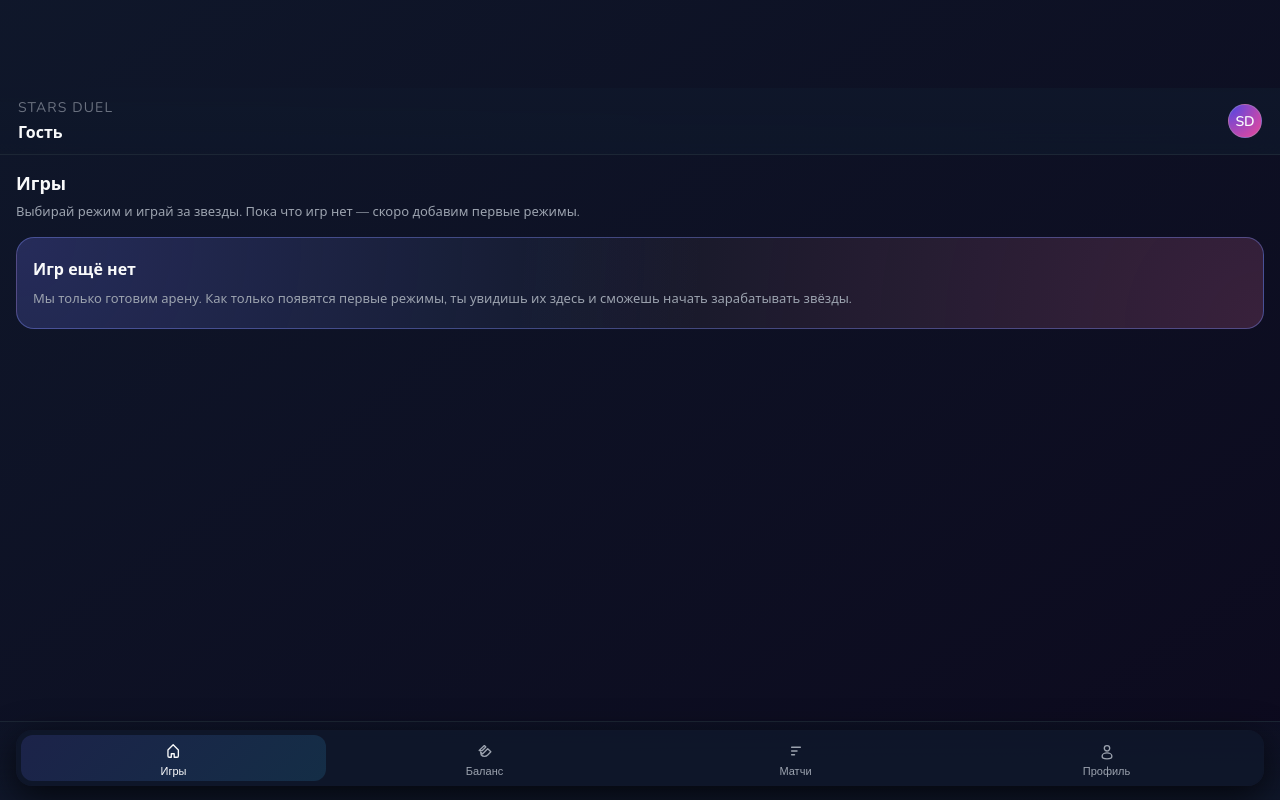
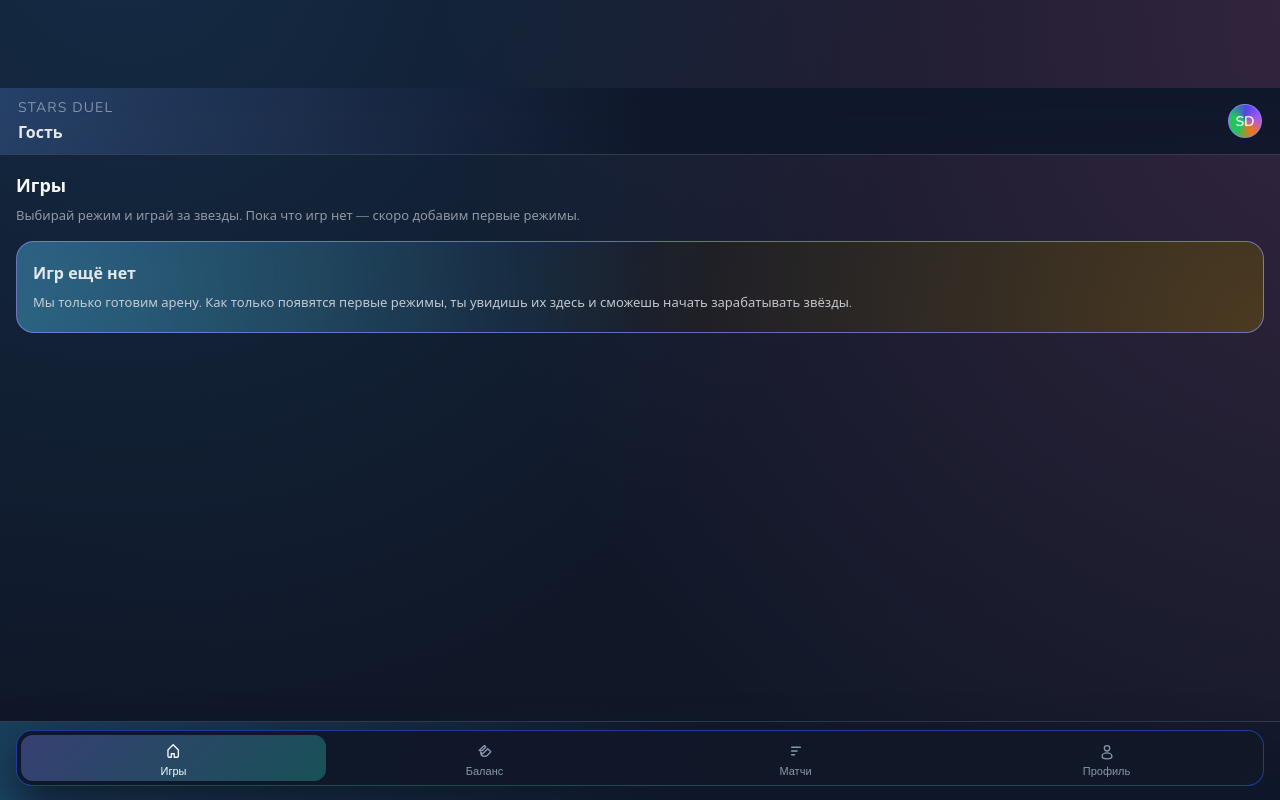
Before and after one commit to Pipata246/GridDuel, a website: page public/index.html in a window 1280 px wide. Drawn offline with nearby package versions, Linux system fonts and the light colour scheme.

Commit message:
немного изменен дизайн

```diff
--- a/public/style.css
+++ b/public/style.css
@@ -2,15 +2,17 @@
 
 :root {
   color-scheme: dark;
-  --bg-root: #080714;
-  --bg-elevated: #111827;
-  --bg-elevated-soft: #0b1020;
+  --bg-root: #050816;
+  --bg-elevated: #0b1220;
+  --bg-elevated-soft: #020617;
   --accent: #6366f1;
-  --accent-soft: rgba(99, 102, 241, 0.18);
+  --accent-soft: rgba(129, 140, 248, 0.22);
   --accent-strong: #4f46e5;
+  --accent-alt: #22c55e;
+  --accent-alt-soft: rgba(45, 212, 191, 0.3);
   --text-main: #f9fafb;
   --text-muted: #9ca3af;
-  --border-subtle: rgba(148, 163, 184, 0.25);
+  --border-subtle: rgba(148, 163, 184, 0.35);
   --nav-bg: rgba(15, 23, 42, 0.96);
 }
 
@@ -23,9 +25,10 @@
 body {
   min-height: 100vh;
   background:
-    radial-gradient(circle at top left, rgba(99, 102, 241, 0.18), transparent 55%),
-    radial-gradient(circle at bottom right, rgba(236, 72, 153, 0.15), transparent 60%),
-    var(--bg-root);
+    radial-gradient(circle at 0% 0%, rgba(96, 165, 250, 0.35), transparent 55%),
+    radial-gradient(circle at 100% 0%, rgba(244, 114, 182, 0.28), transparent 55%),
+    radial-gradient(circle at 50% 100%, rgba(45, 212, 191, 0.28), transparent 60%),
+    linear-gradient(145deg, #020617, #020617 32%, #050816 100%);
   font-family: 'Nunito', system-ui, -apple-system, BlinkMacSystemFont, 'SF Pro Text', 'Segoe UI', sans-serif;
   color: var(--text-main);
   display: flex;
@@ -47,8 +50,10 @@ body {
   display: flex;
   flex-direction: column;
   border-radius: 0;
-  background: linear-gradient(145deg, rgba(15, 23, 42, 0.98), rgba(12, 10, 30, 0.98));
-  box-shadow: none;
+  background: radial-gradient(circle at 10% -10%, rgba(56, 189, 248, 0.12), transparent 55%),
+    radial-gradient(circle at 110% 0%, rgba(244, 114, 182, 0.16), transparent 60%),
+    linear-gradient(150deg, rgba(15, 23, 42, 0.98), rgba(17, 24, 39, 0.98));
+  box-shadow: 0 24px 80px rgba(15, 23, 42, 0.9);
   overflow: hidden;
   position: relative;
 }
@@ -83,9 +88,11 @@ body {
   display: flex;
   align-items: center;
   justify-content: space-between;
-  border-bottom: 1px solid rgba(31, 41, 55, 0.9);
+  border-bottom: 1px solid rgba(55, 65, 81, 0.85);
   backdrop-filter: blur(18px);
-  background: linear-gradient(to bottom, rgba(15, 23, 42, 0.92), rgba(15, 23, 42, 0.86));
+  background:
+    radial-gradient(circle at -10% -40%, rgba(96, 165, 250, 0.35), transparent 55%),
+    linear-gradient(to bottom, rgba(15, 23, 42, 0.96), rgba(15, 23, 42, 0.9));
 }
 
 .header-left {
@@ -98,7 +105,7 @@ body {
   font-size: 14px;
   letter-spacing: 0.08em;
   text-transform: uppercase;
-  color: #6b7280;
+  color: rgba(148, 163, 184, 0.85);
 }
 
 .header-user {
@@ -110,6 +117,7 @@ body {
 .header-username {
   font-size: 16px;
   font-weight: 600;
+  color: #e5e7eb;
 }
 
 .header-avatar-wrapper {
@@ -124,8 +132,9 @@ body {
   height: 34px;
   border-radius: 999px;
   overflow: hidden;
-  border: 1px solid rgba(148, 163, 184, 0.4);
-  background: radial-gradient(circle at top left, #4f46e5, #ec4899);
+  border: 1px solid rgba(129, 140, 248, 0.8);
+  background:
+    conic-gradient(from 220deg, #22c55e, #22c55e, #4f46e5, #a855f7, #f97316, #22c55e);
   display: flex;
   align-items: center;
   justify-content: center;
@@ -143,29 +152,31 @@ body {
 
 .content {
   flex: 1;
-  padding: 16px 16px 72px;
+  padding: 18px 16px 80px;
   overflow-y: auto;
 }
 
 .section-title {
   font-size: 18px;
   font-weight: 600;
-  margin-bottom: 6px;
+  margin-bottom: 8px;
 }
 
 .section-subtitle {
   font-size: 13px;
-  color: var(--text-muted);
+  color: rgba(156, 163, 175, 0.92);
   margin-bottom: 16px;
 }
 
 .empty-card {
   border-radius: 18px;
   padding: 20px 16px;
-  background: radial-gradient(circle at top left, rgba(99, 102, 241, 0.25), transparent 55%),
-    radial-gradient(circle at bottom right, rgba(236, 72, 153, 0.18), transparent 60%),
-    var(--bg-elevated);
-  border: 1px solid rgba(129, 140, 248, 0.4);
+  background:
+    radial-gradient(circle at 0% 0%, rgba(96, 165, 250, 0.3), transparent 55%),
+    radial-gradient(circle at 100% 100%, rgba(245, 158, 11, 0.26), transparent 60%),
+    radial-gradient(circle at 0% 100%, rgba(45, 212, 191, 0.28), transparent 50%),
+    linear-gradient(145deg, rgba(15, 23, 42, 0.96), rgba(17, 24, 39, 0.98));
+  border: 1px solid rgba(129, 140, 248, 0.7);
   display: flex;
   flex-direction: column;
   gap: 8px;
@@ -174,11 +185,12 @@ body {
 .empty-title {
   font-size: 16px;
   font-weight: 600;
+  color: #e5e7eb;
 }
 
 .empty-text {
   font-size: 13px;
-  color: var(--text-muted);
+  color: rgba(209, 213, 219, 0.92);
 }
 
 .nav {
@@ -187,8 +199,10 @@ body {
   right: 0;
   bottom: 0;
   padding: 8px 16px 14px;
-  background: linear-gradient(to top, var(--nav-bg), rgba(15, 23, 42, 0.4));
-  border-top: 1px solid rgba(31, 41, 55, 0.9);
+  background:
+    radial-gradient(circle at 0% 100%, rgba(56, 189, 248, 0.28), transparent 55%),
+    linear-gradient(to top, var(--nav-bg), rgba(15, 23, 42, 0.4));
+  border-top: 1px solid rgba(55, 65, 81, 0.9);
   display: flex;
   gap: 10px;
 }
@@ -198,11 +212,12 @@ body {
   grid-template-columns: repeat(4, minmax(0, 1fr));
   gap: 6px;
   width: 100%;
-  background: rgba(15, 23, 42, 0.95);
+  background:
+    linear-gradient(135deg, rgba(15, 23, 42, 0.98), rgba(17, 24, 39, 0.98));
   border-radius: 16px;
   padding: 4px;
-  box-shadow: 0 10px 35px rgba(0, 0, 0, 0.7);
-  border: 1px solid rgba(15, 23, 42, 0.95);
+  box-shadow: 0 18px 45px rgba(15, 23, 42, 0.95);
+  border: 1px solid rgba(30, 64, 175, 0.9);
 }
 
 .nav-item {
@@ -214,13 +229,13 @@ body {
   gap: 4px;
   border: none;
   background: transparent;
-  color: var(--text-muted);
+  color: rgba(148, 163, 184, 0.92);
   font-size: 11px;
   cursor: default;
 }
 
 .nav-item--active {
-  background: linear-gradient(135deg, rgba(99, 102, 241, 0.16), rgba(56, 189, 248, 0.14));
+  background: linear-gradient(135deg, rgba(129, 140, 248, 0.35), rgba(45, 212, 191, 0.3));
   color: var(--text-main);
 }
 
```
